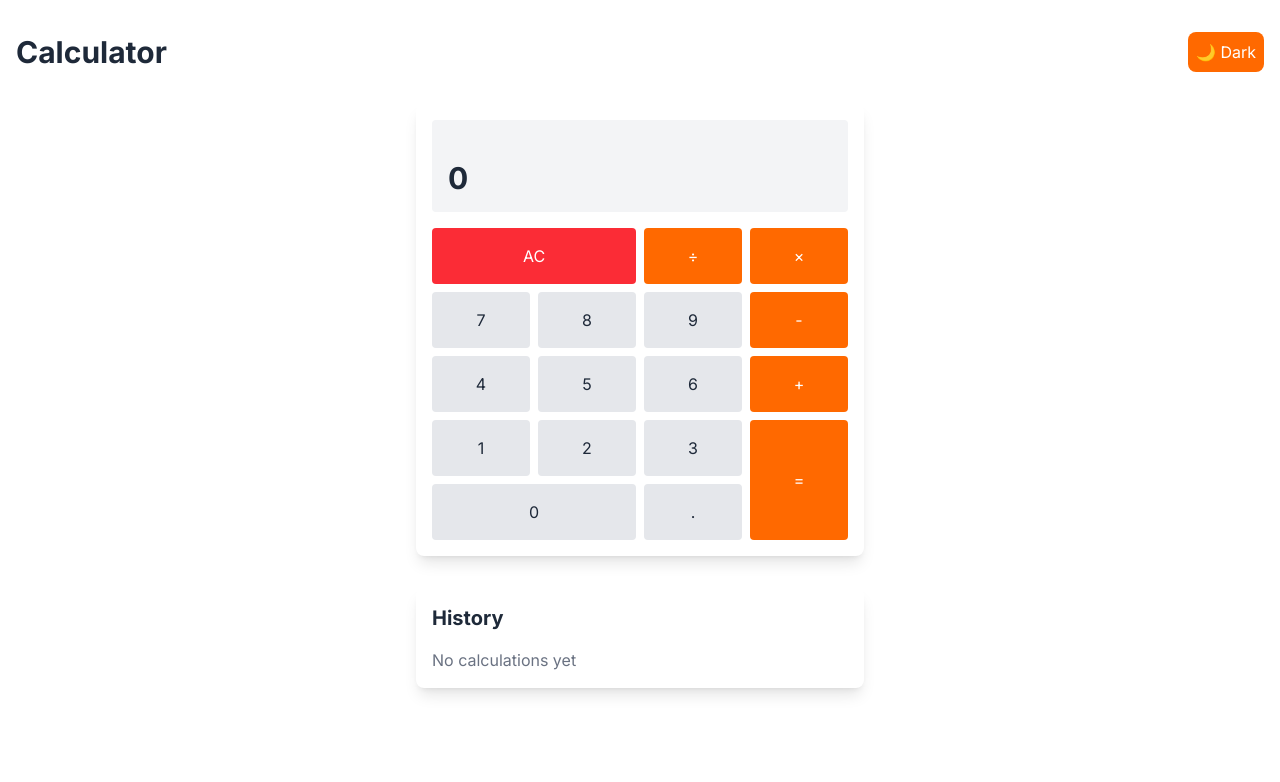
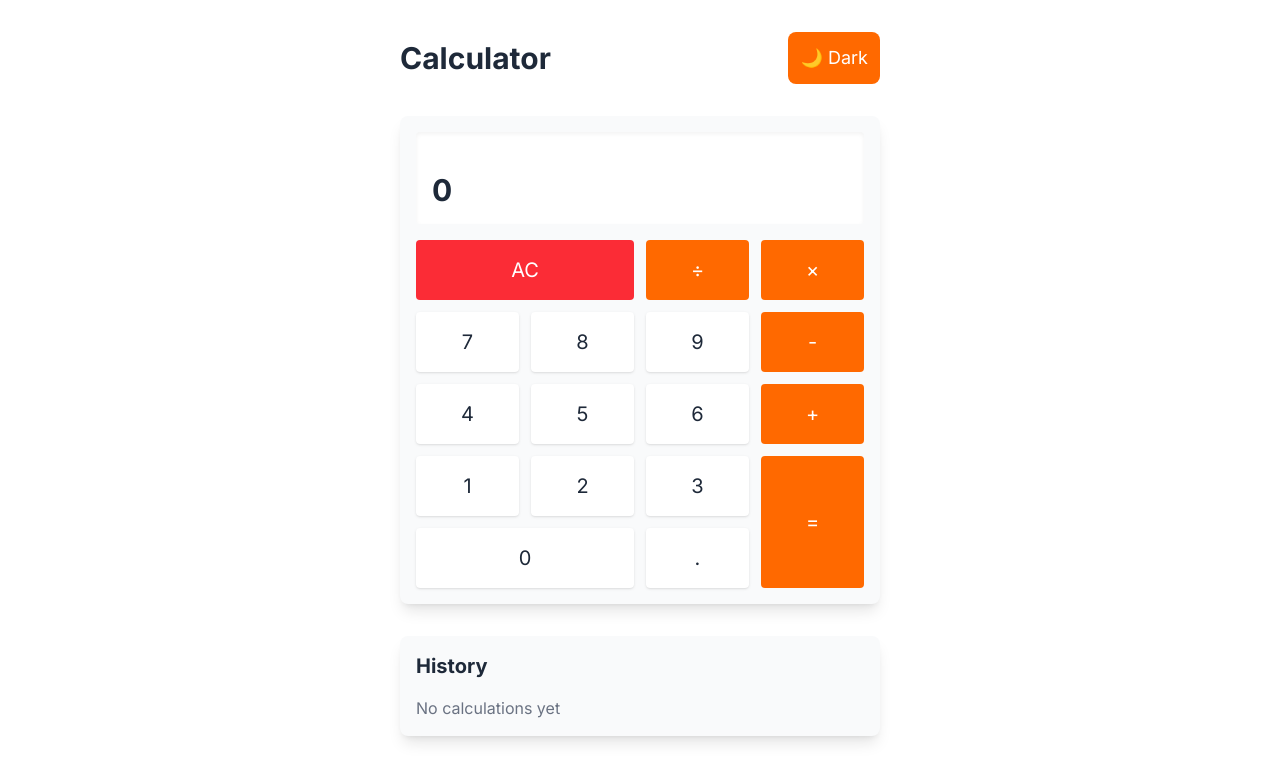
Before and after one commit to dig1t/calculator, a Next.js app: page / in a window 1280 px wide. Shown: the top 782 px of the page. Built offline with nearby package versions, Linux system fonts and the light colour scheme.

Commit message:
fix buttons for light mode

```diff
--- a/src/app/page.tsx
+++ b/src/app/page.tsx
@@ -8,18 +8,18 @@ export default function Home() {
   const { isDarkMode, toggleTheme } = useTheme();
 
   return (
-    <main className="container mx-auto px-4 py-8">
-      <div className="flex justify-between items-center mb-8">
-        <h1 className="text-3xl font-bold text-gray-800 dark:text-white">Calculator</h1>
+    <main className="container mx-auto px-4 py-6 sm:py-8 max-w-lg">
+      <div className="flex justify-between items-center mb-6 sm:mb-8">
+        <h1 className="text-2xl sm:text-3xl font-bold text-gray-800 dark:text-white">Calculator</h1>
         <button
           onClick={toggleTheme}
-          className="p-2 rounded-lg bg-orange-500 text-white hover:bg-orange-600"
+          className="p-2 sm:p-3 rounded-lg bg-orange-500 text-white hover:bg-orange-600 text-base sm:text-lg"
         >
           {isDarkMode ? '☀️ Light' : '🌙 Dark'}
         </button>
       </div>
 
-      <div className="max-w-md mx-auto">
+      <div>
         <Calculator />
         <History />
       </div>
--- a/src/components/Calculator.tsx
+++ b/src/components/Calculator.tsx
@@ -42,20 +42,20 @@ export default function Calculator() {
   };
 
   return (
-    <div className={`p-4 rounded-lg shadow-lg ${isDarkMode ? 'bg-gray-800 text-white' : 'bg-white text-gray-800'}`}>
-      <div className="mb-4 p-4 rounded bg-gray-100 dark:bg-gray-700">
-        <div className="text-sm text-gray-500 dark:text-gray-400 h-6">{expression}</div>
+    <div className={`p-4 rounded-lg shadow-lg ${isDarkMode ? 'bg-gray-800 text-white' : 'bg-gray-50 text-gray-800'}`}>
+      <div className={`mb-4 p-4 rounded shadow-inner ${isDarkMode ? 'bg-gray-700' : 'bg-white'}`}>
+        <div className={`text-sm h-6 ${isDarkMode ? 'text-gray-400' : 'text-gray-500'}`}>{expression}</div>
         <div className="text-3xl font-bold">{display}</div>
       </div>
 
-      <div className="grid grid-cols-4 gap-2">
-        <button onClick={handleClear} className="col-span-2 p-4 bg-red-500 text-white rounded hover:bg-red-600">
+      <div className="grid grid-cols-4 gap-2 sm:gap-3">
+        <button onClick={handleClear} className="col-span-2 p-4 bg-red-500 text-white rounded hover:bg-red-600 text-lg sm:text-xl">
           AC
         </button>
-        <button onClick={() => handleOperator('/')} className="p-4 bg-orange-500 text-white rounded hover:bg-orange-600">
+        <button onClick={() => handleOperator('/')} className="p-4 bg-orange-500 text-white rounded hover:bg-orange-600 text-lg sm:text-xl">
           ÷
         </button>
-        <button onClick={() => handleOperator('*')} className="p-4 bg-orange-500 text-white rounded hover:bg-orange-600">
+        <button onClick={() => handleOperator('*')} className="p-4 bg-orange-500 text-white rounded hover:bg-orange-600 text-lg sm:text-xl">
           ×
         </button>
 
@@ -63,12 +63,14 @@ export default function Calculator() {
           <button
             key={num}
             onClick={() => handleNumber(num.toString())}
-            className="p-4 bg-gray-200 dark:bg-gray-600 rounded hover:bg-gray-300 dark:hover:bg-gray-500"
+            className={`p-4 rounded hover:bg-gray-100 shadow-sm text-lg sm:text-xl ${
+              isDarkMode ? 'bg-gray-600 hover:bg-gray-500 text-white' : 'bg-white hover:bg-gray-50 text-gray-800'
+            }`}
           >
             {num}
           </button>
         ))}
-        <button onClick={() => handleOperator('-')} className="p-4 bg-orange-500 text-white rounded hover:bg-orange-600">
+        <button onClick={() => handleOperator('-')} className="p-4 bg-orange-500 text-white rounded hover:bg-orange-600 text-lg sm:text-xl">
           -
         </button>
 
@@ -76,12 +78,14 @@ export default function Calculator() {
           <button
             key={num}
             onClick={() => handleNumber(num.toString())}
-            className="p-4 bg-gray-200 dark:bg-gray-600 rounded hover:bg-gray-300 dark:hover:bg-gray-500"
+            className={`p-4 rounded hover:bg-gray-100 shadow-sm text-lg sm:text-xl ${
+              isDarkMode ? 'bg-gray-600 hover:bg-gray-500 text-white' : 'bg-white hover:bg-gray-50 text-gray-800'
+            }`}
           >
             {num}
           </button>
         ))}
-        <button onClick={() => handleOperator('+')} className="p-4 bg-orange-500 text-white rounded hover:bg-orange-600">
+        <button onClick={() => handleOperator('+')} className="p-4 bg-orange-500 text-white rounded hover:bg-orange-600 text-lg sm:text-xl">
           +
         </button>
 
@@ -89,24 +93,30 @@ export default function Calculator() {
           <button
             key={num}
             onClick={() => handleNumber(num.toString())}
-            className="p-4 bg-gray-200 dark:bg-gray-600 rounded hover:bg-gray-300 dark:hover:bg-gray-500"
+            className={`p-4 rounded hover:bg-gray-100 shadow-sm text-lg sm:text-xl ${
+              isDarkMode ? 'bg-gray-600 hover:bg-gray-500 text-white' : 'bg-white hover:bg-gray-50 text-gray-800'
+            }`}
           >
             {num}
           </button>
         ))}
-        <button onClick={handleCalculate} className="row-span-2 p-4 bg-orange-500 text-white rounded hover:bg-orange-600">
+        <button onClick={handleCalculate} className="row-span-2 p-4 bg-orange-500 text-white rounded hover:bg-orange-600 text-lg sm:text-xl">
           =
         </button>
 
         <button
           onClick={() => handleNumber('0')}
-          className="col-span-2 p-4 bg-gray-200 dark:bg-gray-600 rounded hover:bg-gray-300 dark:hover:bg-gray-500"
+          className={`col-span-2 p-4 rounded hover:bg-gray-100 shadow-sm text-lg sm:text-xl ${
+            isDarkMode ? 'bg-gray-600 hover:bg-gray-500 text-white' : 'bg-white hover:bg-gray-50 text-gray-800'
+          }`}
         >
           0
         </button>
         <button
           onClick={() => handleNumber('.')}
-          className="p-4 bg-gray-200 dark:bg-gray-600 rounded hover:bg-gray-300 dark:hover:bg-gray-500"
+          className={`p-4 rounded hover:bg-gray-100 shadow-sm text-lg sm:text-xl ${
+            isDarkMode ? 'bg-gray-600 hover:bg-gray-500 text-white' : 'bg-white hover:bg-gray-50 text-gray-800'
+          }`}
         >
           .
         </button>
--- a/src/components/History.tsx
+++ b/src/components/History.tsx
@@ -8,13 +8,13 @@ export default function History() {
   const { isDarkMode } = useTheme();
 
   return (
-    <div className={`mt-8 p-4 rounded-lg shadow-lg ${isDarkMode ? 'bg-gray-800 text-white' : 'bg-white text-gray-800'}`}>
+    <div className={`mt-8 p-4 rounded-lg shadow-lg ${isDarkMode ? 'bg-gray-800 text-white' : 'bg-gray-50 text-gray-800'}`}>
       <div className="flex justify-between items-center mb-4">
         <h2 className="text-xl font-bold">History</h2>
         {history.length > 0 && (
           <button
             onClick={clearHistory}
-            className="px-3 py-1 text-sm bg-red-500 text-white rounded hover:bg-red-600"
+            className="px-4 py-2 text-sm bg-red-500 text-white rounded hover:bg-red-600"
           >
             Clear
           </button>
@@ -22,17 +22,17 @@ export default function History() {
       </div>
 
       {history.length === 0 ? (
-        <p className="text-gray-500 dark:text-gray-400">No calculations yet</p>
+        <p className={`${isDarkMode ? 'text-gray-400' : 'text-gray-500'}`}>No calculations yet</p>
       ) : (
-        <div className="space-y-2">
-          {history.map((calc, index) => (
+        <div className="space-y-3">
+          {history.map((calc) => (
             <div
               key={calc.timestamp}
-              className="p-3 rounded bg-gray-100 dark:bg-gray-700"
+              className={`p-4 rounded shadow-sm ${isDarkMode ? 'bg-gray-700' : 'bg-white'}`}
             >
-              <div className="text-sm text-gray-500 dark:text-gray-400">{calc.expression}</div>
-              <div className="text-lg font-semibold">{calc.result}</div>
-              <div className="text-xs text-gray-400 dark:text-gray-500">
+              <div className={`text-sm ${isDarkMode ? 'text-gray-400' : 'text-gray-500'}`}>{calc.expression}</div>
+              <div className="text-lg font-semibold mt-1">{calc.result}</div>
+              <div className={`text-xs mt-2 ${isDarkMode ? 'text-gray-500' : 'text-gray-400'}`}>
                 {new Date(calc.timestamp).toLocaleString()}
               </div>
             </div>
```
